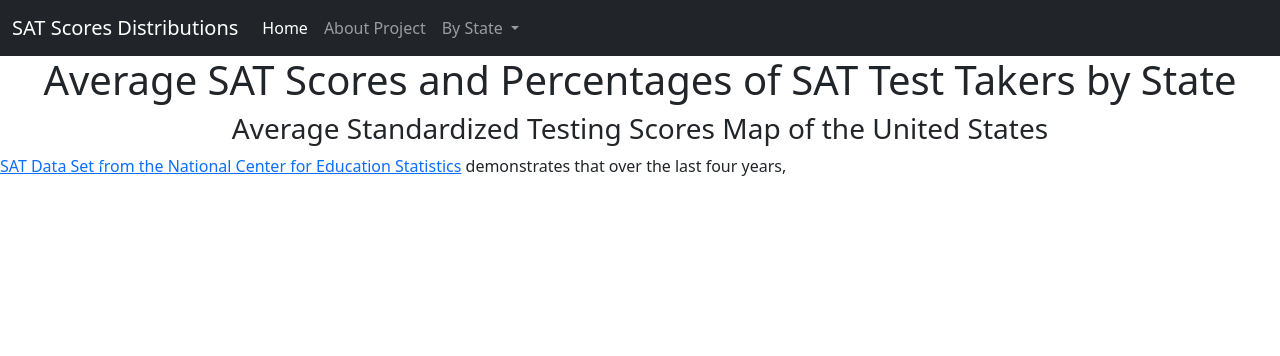
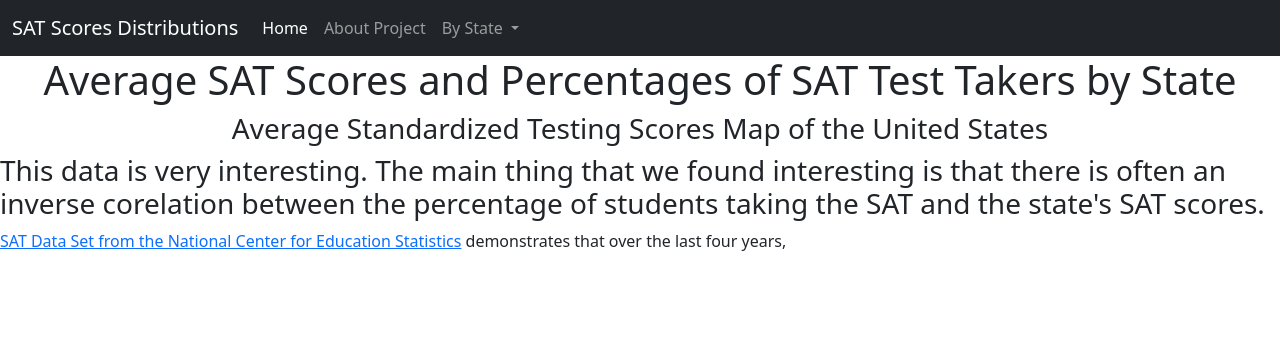
Before and after one commit to Moho2023/SAT-performance-over-time, a Node server app: template src/views/index.ejs in a window 1280 px wide. Shown: the top 356 px of the page. Run offline with Node 20, Linux system fonts and the light colour scheme; the template is opened without the code that fills it: most values are stand-ins (such as "Sample title", 1, 10 or a date in 2020); some libraries are stand-ins or nearby versions.

Commit message:
index change

```diff
--- a/src/views/index.ejs
+++ b/src/views/index.ejs
@@ -189,6 +189,8 @@
 
 
   </script>
+  <h3>This data is very interesting. The main thing that we found interesting is that there is often an inverse corelation between
+    the percentage of students taking the SAT and the state's SAT scores.</h3>
 
   <%- include('global/footer') %>
   <script src="https://cdn.jsdelivr.net/npm/bootstrap@5.2.3/dist/js/bootstrap.bundle.min.js" integrity="sha384-kenU1KFdBIe4zVF0s0G1M5b4hcpxyD9F7jL+jjXkk+Q2h455rYXK/7HAuoJl+0I4" crossorigin="anonymous"></script>
```
